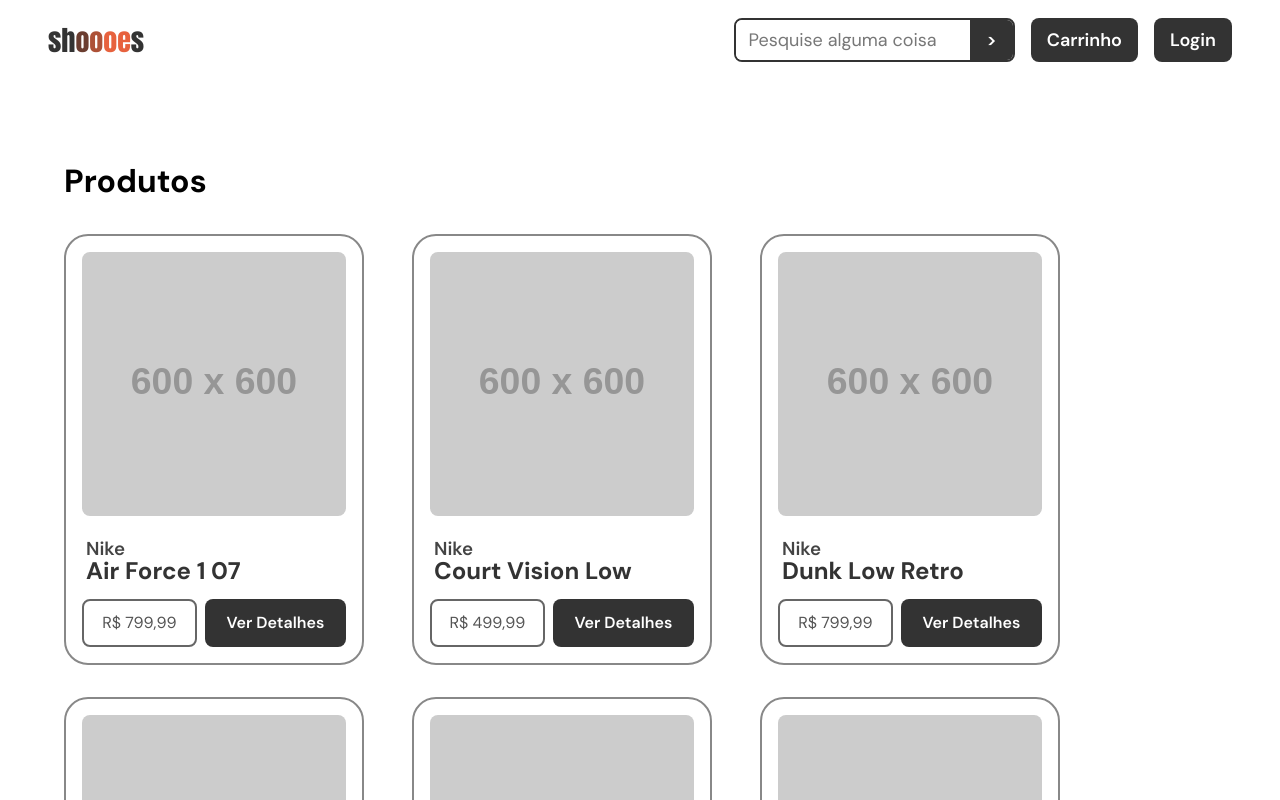
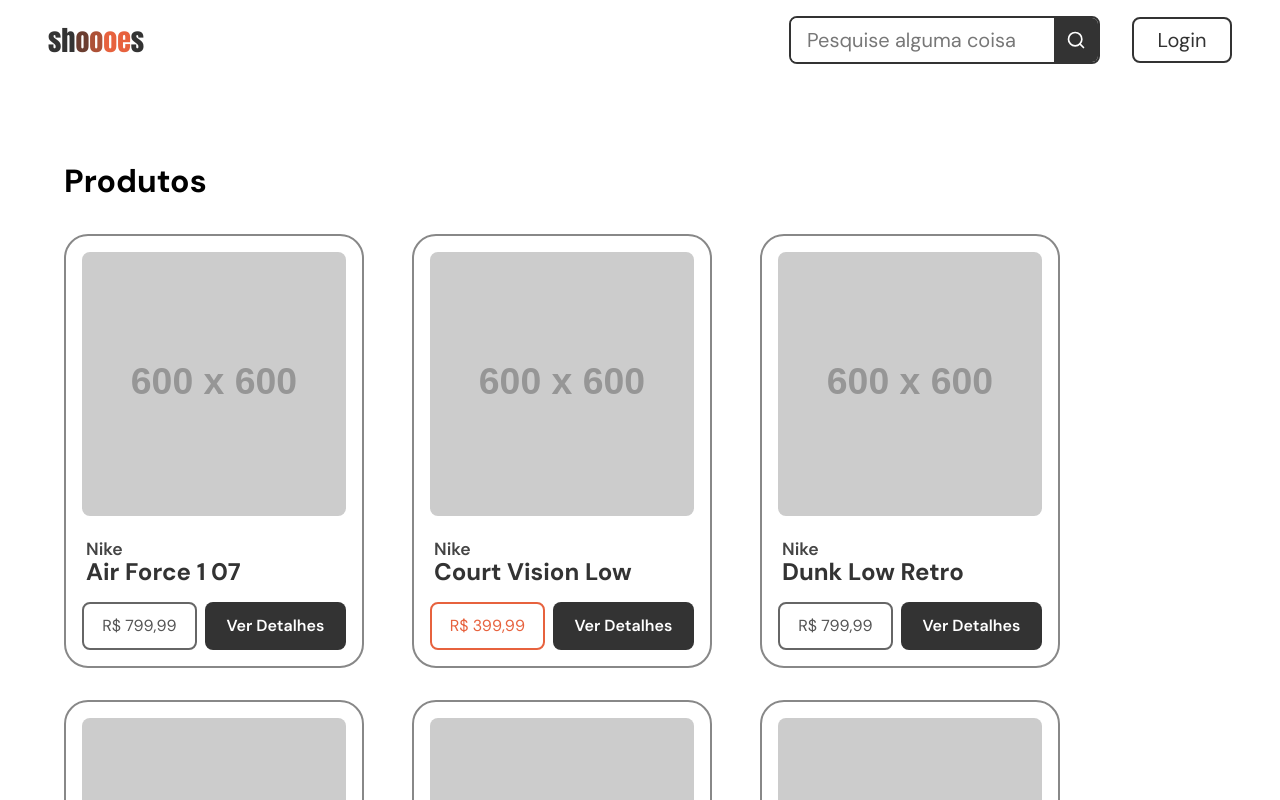
Before and after one commit to taverNf/shoooes, a React (Vite) app: page / in a window 1280 px wide. Shown: the top 800 px of the page. Built offline with nearby package versions, Linux system fonts and the light colour scheme; a web font is replaced by a local one.

Commit message:
[4] 1025 - instalação lucide-react e ícones no header

```diff
--- a/package.json
+++ b/package.json
@@ -10,6 +10,7 @@
     "preview": "vite preview"
   },
   "dependencies": {
+    "lucide-react": "^1.61.0",
     "react": "^19.3.1",
     "react-dom": "^19.3.1"
   },
--- a/src/components/Card.css
+++ b/src/components/Card.css
@@ -1,4 +1,4 @@
-#card{
+#card {
   width: 300px;
   height: auto;
   padding: 1rem;
@@ -11,51 +11,59 @@
   border-radius: 1.5rem;
 }
 
-#productImg{
+#productImg {
   width: 100%;
   height: auto;
   aspect-ratio: 1;
   object-fit: cover;
 
-  border-radius: .5rem;
+  border-radius: 0.5rem;
 }
 
-#productDetails{
+#productDetails {
   width: 100%;
   height: 100%;
 
   display: flex;
   flex-direction: column;
+  justify-content: space-evenly;
   gap: 1rem;
 }
 
-#productTitle{
-  padding: 0 .25rem;
-  line-height: 1;
+#productTitle {
+  padding: 0 0.25rem;
+  line-height: 1.1;
 
   & #brand {
     color: #444;
     font-weight: 600;
+    font-size: 1.1rem;
   }
 
   & #model {
     color: #333;
     font-weight: 700;
+    font-size: 1.5rem;
   }
 }
 
-#productActions{
+#productActions {
   width: 100%;
 
   display: flex;
-  gap: .5rem;
+  gap: 0.5rem;
 
-  & #price, #seeMore, #unavailable {
+  & #price,
+  #seeMore,
+  #unavailable {
     height: 3rem;
     font-size: 1rem;
-    border-radius: .5rem;
+    border-radius: 0.5rem;
 
-    transition: width .5s, font-size .5s, font-weight .5s;
+    transition:
+      width 0.5s,
+      font-size 0.5s,
+      font-weight 0.5s;
   }
 
   & #unavailable {
@@ -69,16 +77,37 @@
     justify-content: center;
     align-items: center;
 
+    text-align: center;
+
     color: #555;
     border: #666 2px solid;
   }
 
+  & .sale {
+    color: #e7623e;
+    border-color: #e7623e;
+  }
+
   & #seeMore {
     width: 55%;
+    padding: 0 16px;
+
+    font-weight: 600;
+
+    background-color: #333;
+    color: #fff;
+    border: none;
+    outline: none;
+
+    cursor: pointer;
+    transition: background-color 0.5s;
+
+    &:hover {
+      background-color: #000;
+    }
   }
 
   &:has(#seeMore:hover) {
-
     & #seeMore {
       width: 60%;
       font-weight: 900;
@@ -86,7 +115,7 @@
 
     & #price {
       width: 40%;
-      font-size: .95rem;
+      font-size: 0.95rem;
     }
   }
 }
--- a/src/components/Card.jsx
+++ b/src/components/Card.jsx
@@ -1,7 +1,9 @@
 import './Card.css'
 
-export default function Card({ brand, name, price, isInStock, image }) {
-  const priceFormatado = price.toString().replace('.', ',')
+export default function Card({ brand, name, price, salePrice, isInStock, image }) {
+  const priceFormatado = salePrice
+    ? salePrice.toString().replace('.', ',')
+    : price.toString().replace('.', ',')
 
   return (
     <div id="card">
@@ -21,7 +23,7 @@
         <div id="productActions">
           {isInStock && (
             <>
-              <p id="price" className="outlined">R$ {priceFormatado}</p>
+              <p id="price" className={salePrice ? 'outlined sale' : 'outlined'}>R$ {priceFormatado}</p>
               <button id="seeMore">Ver Detalhes</button>
             </>
           )}
--- a/src/components/Header.css
+++ b/src/components/Header.css
@@ -34,6 +34,7 @@
 
 #nav {
   display: flex;
+  align-items: center;
   gap: 1rem;
 
   & * {
@@ -52,7 +53,10 @@
   transition: border-color 0.5s;
 
   & input {
-    padding: 0.5rem 0.75rem;
+    padding: 0.5rem 1rem;
+
+    font-size: 1.25rem;
+
     border: none;
     outline: none;
 
@@ -62,10 +66,21 @@
     }
   }
 
+  & .icon{
+    height: 44px;
+    width: 44px;
+    padding: 12px;
+
+    background-color: #333;
+
+    cursor: pointer;
+    transition: background-color .5s;
+  }
+
   &:hover {
     border-color: #000;
 
-    & button {
+    & .icon {
       background-color: #000;
     }
 
@@ -77,7 +92,7 @@
   &:has(input:focus) {
     border-color: #000;
 
-    & button {
+    & .icon {
       background-color: #000;
     }
 
@@ -87,36 +102,62 @@
   }
 }
 
-button {
-  padding: 0 16px;
-
-  font-weight: 600;
-
-  background-color: #333;
-  color: #fff;
-  border: none;
-  outline: none;
-
-  cursor: pointer;
-  transition: background-color 0.5s;
-
-  &:hover {
-    background-color: #000;
-  }
-}
-
 #clearBtn {
   font-weight: 400;
 
   background-color: transparent;
   color: #aaa;
+  border: none;
+  outline: none;
+
+  cursor: pointer;
+  transition: color .5s;
+
+  &:hover {
+    color: #777;
+  }
 }
 
 #buttonBox {
+  margin-left: 1rem;
+  width: 100px;
+
   display: flex;
   gap: 1rem;
 
-  & button {
-    border-radius: 0.5rem;
+  & .icon {
+    height: 44px;
+    width: 44px;
+    padding: 8px;
+
+    border-radius: 6px;
+
+    cursor: pointer;
+    transition: background-color .5s;
+
+    &:hover {
+      background-color: #f5f5f5;
+    }
   }
 }
+
+#login {
+  margin-left: 1rem;
+  width: 100px;
+  padding: .5rem;
+
+  font-size: 1.25rem;
+
+  background-color: transparent;
+  color: #333;
+  border: #333 solid 2px;
+  border-radius: 8px;
+
+  cursor: pointer;
+  transition: color .5s, background-color .5s;
+
+  &:hover {
+    background-color: #333;
+    color: #fff;
+  }
+}
--- a/src/components/Header.jsx
+++ b/src/components/Header.jsx
@@ -1,8 +1,14 @@
 import { useState } from 'react'
+import { Search, User, ShoppingCart } from 'lucide-react'
 import './Header.css'
 
 export default function Header({ onSearch }) {
+  const [logged, setLogged] = useState(false)
   const [search, setSearch] = useState('')
+
+  function handleLogin() {
+    setLogged((prev) => !prev)
+  }
 
   function handleClearSearch() {
     setSearch('')
@@ -18,16 +24,36 @@
       </h3>
 
       <nav id="nav">
-        {search && <button id="clearBtn" onClick={handleClearSearch}>Limpar</button>}
+        {search && (
+          <button id="clearBtn" onClick={handleClearSearch}>
+            Limpar
+          </button>
+        )}
         <div id="searchBox">
-          <input type="text" placeholder="Pesquise alguma coisa" value={search} onChange={(e) => setSearch(e.target.value)} />
-          <button onClick={() => onSearch(search)}>&gt;</button>
+          <input
+            type="text"
+            placeholder="Pesquise alguma coisa"
+            value={search}
+            onChange={e => setSearch(e.target.value)}
+          />
+          <Search
+            color={'#fff'}
+            className="icon"
+            id="searchBtn"
+            onClick={() => onSearch(search)}
+          />
         </div>
 
-        <div id="buttonBox">
-          <button>Carrinho</button>
-          <button>Login</button>
-        </div>
+        {logged ? (
+          <div id="buttonBox">
+            <ShoppingCart strokeWidth={1.5} color={'#333'} className="icon" />
+            <User strokeWidth={1.5} color={'#333'} className="icon" onClick={handleLogin} />
+          </div>
+        ) : (
+          <button id="login" onClick={handleLogin}>
+            Login
+          </button>
+        )}
       </nav>
     </header>
   )
```
Also changed, not shown: 1 other file (tests, documents, lock files or other folders).
